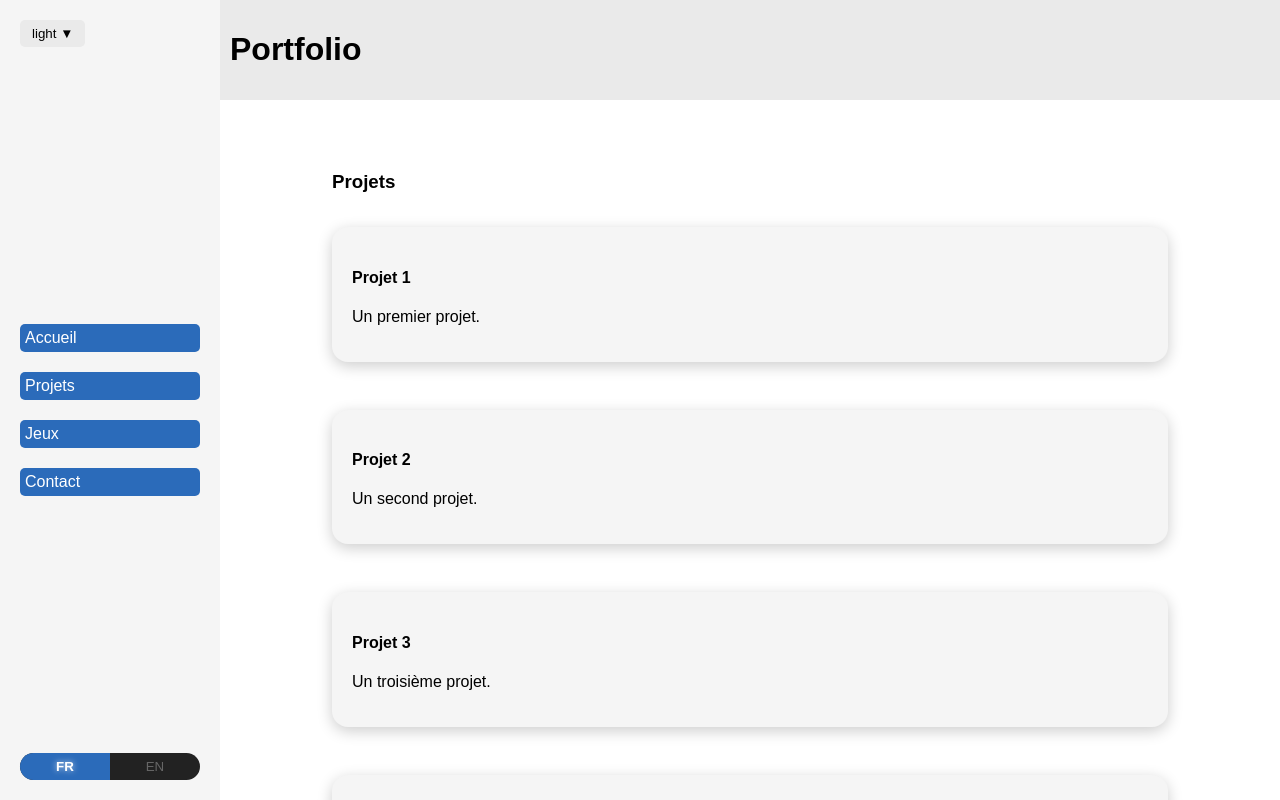
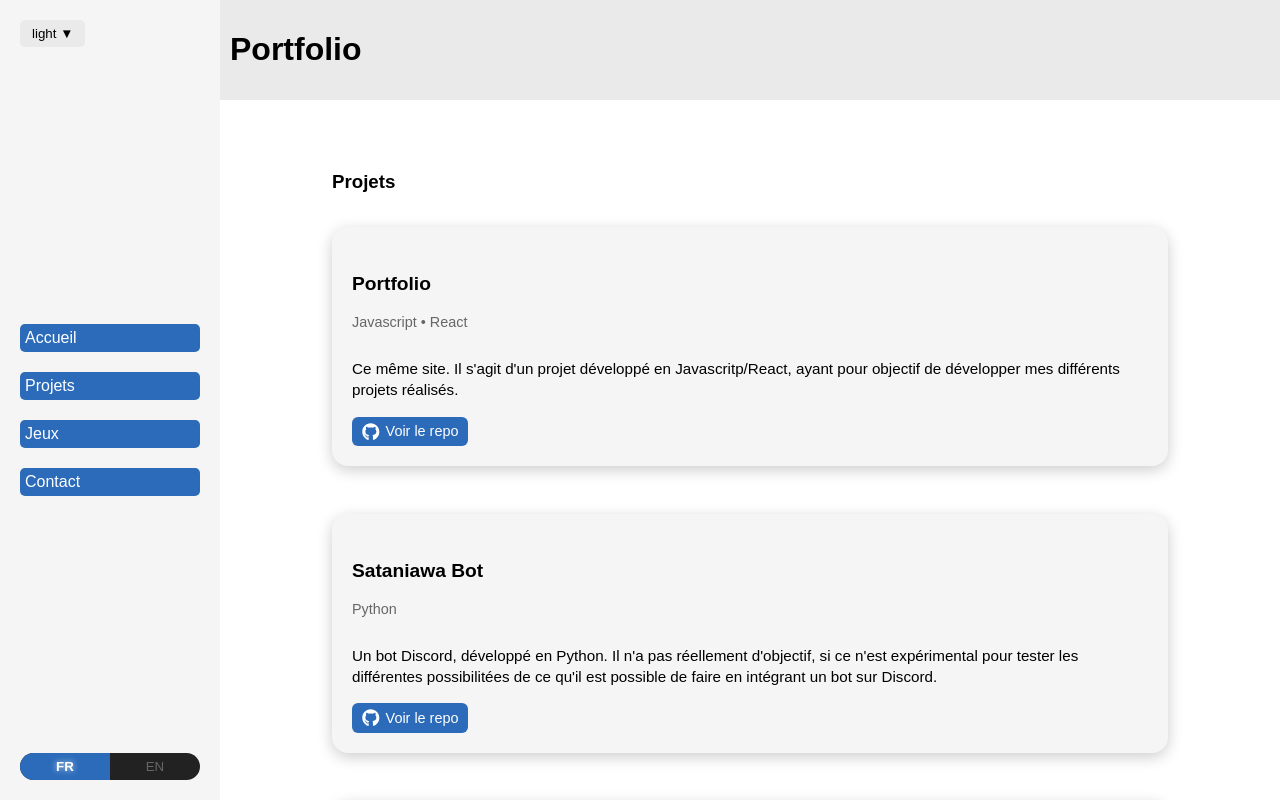
Before and after one commit to Lnaunboq/portfolio, a React (Vite) app: page /projects in a window 1280 px wide. Shown: the top 800 px of the page. Built offline with nearby package versions, Linux system fonts and the light colour scheme.

Commit message:
màj du contenu des pages jeux & projet + ajout des liens vers les repo github

```diff
--- a/package.json
+++ b/package.json
@@ -12,6 +12,7 @@
   "dependencies": {
     "react": "^19.1.1",
     "react-dom": "^19.1.1",
+    "react-icons": "^5.5.0",
     "react-router-dom": "^7.9.3"
   },
   "devDependencies": {
--- a/src/components/ProjectCard.jsx
+++ b/src/components/ProjectCard.jsx
@@ -1,10 +1,41 @@
 import React from "react";
+import { FaGithub } from "react-icons/fa";
 
-export default function ProjectCard({ title, description }) {
+export default function ProjectCard({
+  title,
+  technology,
+  description,
+  repositoryLink,
+  repositoryText,
+}) {
+  const formattedTech = technology
+    .split(",")
+    .map((t) => t.trim())
+    .join(" • ");
+  const links = repositoryLink.split(" - ").map((link) => link.trim());
+  const linksTexts = (repositoryText || "")
+    .split(" - ")
+    .map((text) => text.trim());
+
   return (
-    <article className="card">
-      <h4>{title}</h4>
-      <p>{description}</p>
-    </article>
+    <div className="card project-card">
+      <h4 className="project-title">{title}</h4>
+      <p className="project-tech">{formattedTech}</p>
+      <p className="project-desc">{description}</p>
+
+      <div className="project-links">
+        {links.map((link, i) => (
+          <a
+            key={i}
+            href={link}
+            target="_blank"
+            rel="noopener noreferrer"
+            className="github-link"
+          >
+            <FaGithub className="github-icon" /> {linksTexts[i] || "Github"}
+          </a>
+        ))}
+      </div>
+    </div>
   );
 }
--- a/src/i18n/en.json
+++ b/src/i18n/en.json
@@ -2,7 +2,7 @@
   "home": {
     "title": "Hello — I’m Matteo Tani",
     "subtitle": "Fullstack • Java Developer",
-    "cta": "See my projects"
+    "text": "See my projects"
   },
   "menu": {
     "home": "Home",
@@ -14,20 +14,25 @@
     "title": "Projects",
     "items": [
       {
-        "title": "Project 1",
-        "description": "A first project."
+        "title": "Portfolio",
+        "technology": "Javascript, React",
+        "description": "That website. It's a project developed in Javascript/React, with the goal is to present my differents projects.",
+        "repositoryLink": "https://github.com/Lnaunboq/portfolio",
+        "repositoryText": "See repository"
       },
       {
-        "title": "Project 2",
-        "description": "A second project."
+        "title": "Sataniawa Bot",
+        "technology": "Python",
+        "description": "A Discord bot, developed in Python. It doesn't really have any goal, if only an experimental creation for explore the different possibilities with a discord bot.",
+        "repositoryLink": "https://github.com/Lnaunboq/Sataniawabot",
+        "repositoryText": "See repository"
       },
       {
-        "title": "Project 3",
-        "description": "A third project."
-      },
-      {
-        "title": "Project 4",
-        "description": "A fourth project."
+        "title": "Multi-platform Diary",
+        "technology": "Java, Springboot, Angular, Maven",
+        "description": "The objectiv of this project is to develop a diary, shared with multiple users, and usable at the same time on multiple platforms (pc/mobile). It is developed with a Java Springboot Backend, and an Angular Frontend.",
+        "repositoryLink": "https://github.com/Lnaunboq/agenda-backend - https://github.com/Lnaunboq/agenda-frontend-angular",
+        "repositoryText": "Springboot repository - Angular repository"
       }
     ]
   },
@@ -35,8 +40,11 @@
     "title": "Games",
     "items": [
       {
-        "title": "Project 1",
-        "description": "A first project."
+        "title": "Platformer 2D",
+        "technology": "Unity, C#",
+        "description": "A 2D platformer project made with Unity. The goal was to master the basics of the game engine.",
+        "repositoryLink": "",
+        "repositoryText": ""
       }
     ]
   },
--- a/src/i18n/fr.json
+++ b/src/i18n/fr.json
@@ -2,7 +2,7 @@
   "home": {
     "title": "Bonjour — je suis Matteo Tani",
     "subtitle": "Développeur Fullstack • Java",
-    "cta": "Voir mes projets"
+    "text": "Voir mes projets"
   },
   "menu": {
     "home": "Accueil",
@@ -14,20 +14,25 @@
     "title": "Projets",
     "items": [
       {
-        "title": "Projet 1",
-        "description": "Un premier projet."
+        "title": "Portfolio",
+        "technology": "Javascript, React",
+        "description": "Ce même site. Il s'agit d'un projet développé en Javascritp/React, ayant pour objectif de développer mes différents projets réalisés.",
+        "repositoryLink": "https://github.com/Lnaunboq/portfolio",
+        "repositoryText": "Voir le repo"
       },
       {
-        "title": "Projet 2",
-        "description": "Un second projet."
+        "title": "Sataniawa Bot",
+        "technology": "Python",
+        "description": "Un bot Discord, développé en Python. Il n'a pas réellement d'objectif, si ce n'est expérimental pour tester les différentes possibilitées de ce qu'il est possible de faire en intégrant un bot sur Discord.",
+        "repositoryLink": "https://github.com/Lnaunboq/Sataniawabot",
+        "repositoryText": "Voir le repo"
       },
       {
-        "title": "Projet 3",
-        "description": "Un troisième projet."
-      },
-      {
-        "title": "Projet 4",
-        "description": "Un quatrième projet."
+        "title": "Agenda multi-platformes",
+        "technology": "Java, Springboot, Angular, Maven",
+        "description": "Le but de ce projet est de développer un agenda, partagé entre plusieurs utilisateurs, et utilisables simultanément sur plusieurs plateformes (pc/mobile). Il est développé avec un Backend en Java Springboot, et un Frontend en Angular.",
+        "repositoryLink": "https://github.com/Lnaunboq/agenda-backend - https://github.com/Lnaunboq/agenda-frontend-angular",
+        "repositoryText": "Repo Springboot - Repo Angular"
       }
     ]
   },
@@ -35,8 +40,11 @@
     "title": "Jeux",
     "items": [
       {
-        "title": "Projet 1",
-        "description": "Un premier projet."
+        "title": "Platformer 2D",
+        "technology": "Unity, C#",
+        "description": "Un projet de jeux de plateforme en 2D, développé sous Unity. Il a pour objectif d'apprendre les bases du moteur.",
+        "repositoryLink": "",
+        "repositoryText": ""
       }
     ]
   },
--- a/src/i18n/themes.json
+++ b/src/i18n/themes.json
@@ -6,6 +6,7 @@
       "--color-secondary": "#f5f5f5",
       "--color-tertiary": "#eaeaea",
       "--color-accent": "#2B6BBA",
+      "--color-accent-hover": "#89B5FF",
       "--color-text": "#000000",
       "--color-muted": "#666666"
     }
@@ -17,6 +18,7 @@
       "--color-secondary": "#1e1e1e",
       "--color-tertiary": "#2a2a2a",
       "--color-accent": "#7EA3D9",
+      "--color-accent-hover": "#89B5FF",
       "--color-text": "#f5f5f5",
       "--color-muted": "#bbbbbb"
     }
--- a/src/index.css
+++ b/src/index.css
@@ -143,9 +143,62 @@ body {
   box-shadow: 0 6px 20px rgba(0, 0, 0, 0.3);
 }
 
-.tech {
-  font-size: 0.85rem;
+/* ============================= */
+/* PROJECTS CARDS                */
+/* ============================= */
+
+.project-card {
+  display: flex;
+  flex-direction: column;
+  justify-content: space-between;
+}
+
+.project-title {
+  font-size: 1.2rem;
+  font-weight: bold;
+  margin-bottom: 0.3rem;
+  color: var(--color-text);
+}
+
+.project-tech {
+  font-size: 0.9rem;
   color: var(--color-muted);
+  margin-bottom: 0.8rem;
+}
+
+.project-desc {
+  font-size: 0.95rem;
+  line-height: 1.4;
+  margin-bottom: 1rem;
+}
+
+.project-links {
+  margin-top: auto;
+  display: flex;
+  flex-wrap: wrap;
+  gap: 0.5rem;
+}
+
+.github-link {
+  display: inline-flex;
+  align-items: center;
+  gap: 6px;
+  background: var(--color-accent);
+  color: white;
+  padding: 6px 10px;
+  border-radius: 6px;
+  text-decoration: none;
+  font-size: 0.9rem;
+  transition: background 0.3s, transform 0.2s;
+}
+
+.github-link:hover {
+  background: var(--color-accent-hover, #5a8edc);
+  transform: translateY(-2px);
+}
+
+.github-icon {
+  font-size: 1.1rem;
 }
 
 /* ============================= */
--- a/src/pages/Games.jsx
+++ b/src/pages/Games.jsx
@@ -13,7 +13,10 @@ export default function About() {
           <ProjectCard
             key={index}
             title={p.title}
+            technology={p.technology}
             description={p.description}
+            repositoryLink={p.repositoryLink}
+            repositoryText={p.repositoryText}
           />
         ))}
       </div>
--- a/src/pages/Home.jsx
+++ b/src/pages/Home.jsx
@@ -8,6 +8,7 @@ export default function Home() {
     <div className="container home">
       <h2>{t.home.title}</h2>
       <p>{t.home.subtitle}</p>
+      <p>{t.home.text}</p>
     </div>
   );
 }
--- a/src/pages/Projects.jsx
+++ b/src/pages/Projects.jsx
@@ -13,7 +13,10 @@ export default function Projects() {
           <ProjectCard
             key={index}
             title={p.title}
+            technology={p.technology}
             description={p.description}
+            repositoryLink={p.repositoryLink}
+            repositoryText={p.repositoryText}
           />
         ))}
       </div>
```
Also changed, not shown: 1 other file (tests, documents, lock files or other folders).
